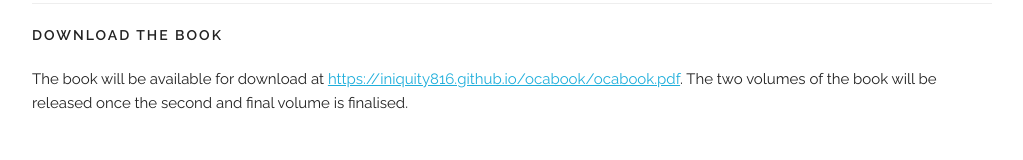
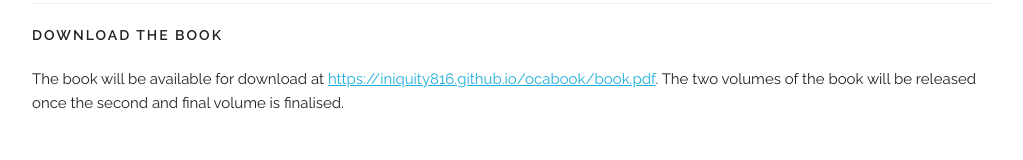
Before and after one commit to iniquity816/iniquity816.github.io, a plain HTML site: page ocabook/index.html in a window 1280 px wide. Shown: the part 542-702 px from the top of the page, without its empty margins (128-1151 px from the left). Drawn offline with Linux system fonts and the light colour scheme.

Commit message:
incongruence

```diff
--- a/ocabook/index.html
+++ b/ocabook/index.html
@@ -60,7 +60,7 @@
   <span class="anchor" id="download">
   <div class="docs-section">
     <h6 class="docs-header">Download the book</h6>
-	<p>The book will be available for download at <a href="book.pdf">https://iniquity816.github.io/ocabook/ocabook.pdf</a>. The two volumes of the book will be released once the second and final volume is finalised.</p>
+	<p>The book will be available for download at <a href="book.pdf">https://iniquity816.github.io/ocabook/book.pdf</a>. The two volumes of the book will be released once the second and final volume is finalised.</p>
   </div>
   <span class="anchor" id="acknowledgements">
   <div class="docs-section">
```
